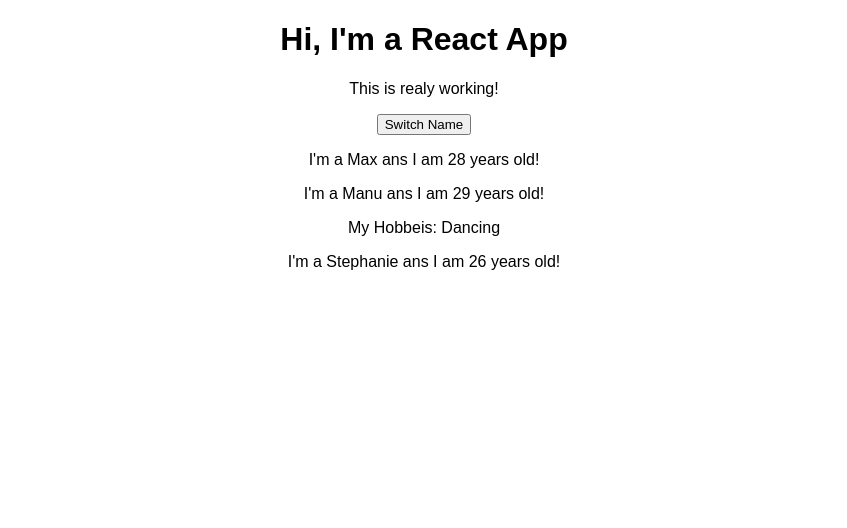
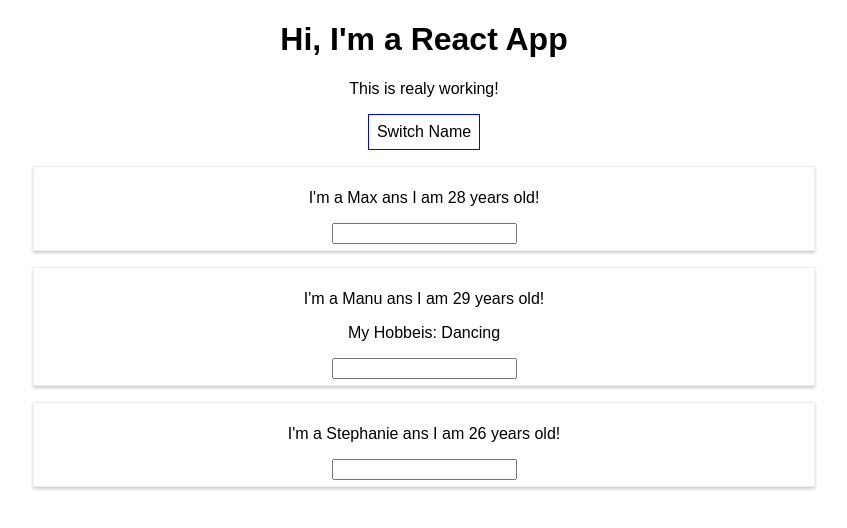
Before and after one commit to ritagujar/100daysOfDevelopement, a React (Create React App) app in the folder REACT/my-app/: page / in a window 1280 px wide. Shown: the top 528 px of the page, without its empty margins (216-1063 px from the left). Built offline with nearby package versions, Linux system fonts and the light colour scheme.

Commit message:
#Day-22 - React - onChange State and Styling

```diff
--- a/REACT/my-app/src/App.js
+++ b/REACT/my-app/src/App.js
@@ -11,24 +11,33 @@ class App extends Component {
     ],
   };
 
-  onClickHandler = (myName) => {
+  onChangeHandler = (event) => {
     this.setState({
       person: [
-        { name: myName, age: 28 },
-        { name: "Manu", age: 29 },
+        { name: "Max", age: 28 },
+        { name: event.target.value, age: 29 },
         { name: "Stephanie", age: 20 },
       ],
     });
   };
 
   render() {
+    const style = {
+      backgroundColor: "white",
+      font: "inherit",
+      border: "1px solid blue",
+      padding: "8px",
+      cursor: "pointer",
+    };
+
     return (
       <div className="App">
         <h1>Hi, I'm a React App</h1>
         <p>This is realy working!</p>
         <button
+          style={style}
           // onClick={this.onClickHandler}
-          onClick={() => this.onClickHandler("John!!")}
+          // onClick={() => this.onClickHandler("John!!")}
         >
           Switch Name
         </button>
@@ -39,7 +48,8 @@ class App extends Component {
         <Person
           name={this.state.person[1].name}
           age={this.state.person[1].age}
-          click={this.onClickHandler.bind(this, "Max!")}
+          // click={this.onClickHandler.bind(this, "Max!")}
+          changed={this.onChangeHandler}
         >
           My Hobbeis: Dancing
         </Person>
--- /dev/null
+++ b/REACT/my-app/src/Component/Person.css
@@ -0,0 +1,8 @@
+.person {
+  width: 60%;
+  margin: 16px auto;
+  border: 1px solid #eee;
+  box-shadow: 0 2px 3px #ccc;
+  padding: 6px;
+  text-align: center;
+}
--- a/REACT/my-app/src/Component/Person.js
+++ b/REACT/my-app/src/Component/Person.js
@@ -1,12 +1,14 @@
 import React from "react";
+import "./Person.css";
 
 const Person = (props) => {
   return (
-    <div>
+    <div className="person">
       <p onClick={props.click}>
         I'm a {props.name} ans I am {props.age} years old!
       </p>
       <p>{props.children}</p>
+      <input type="text" onChange={props.changed} />
     </div>
   );
 };
```
